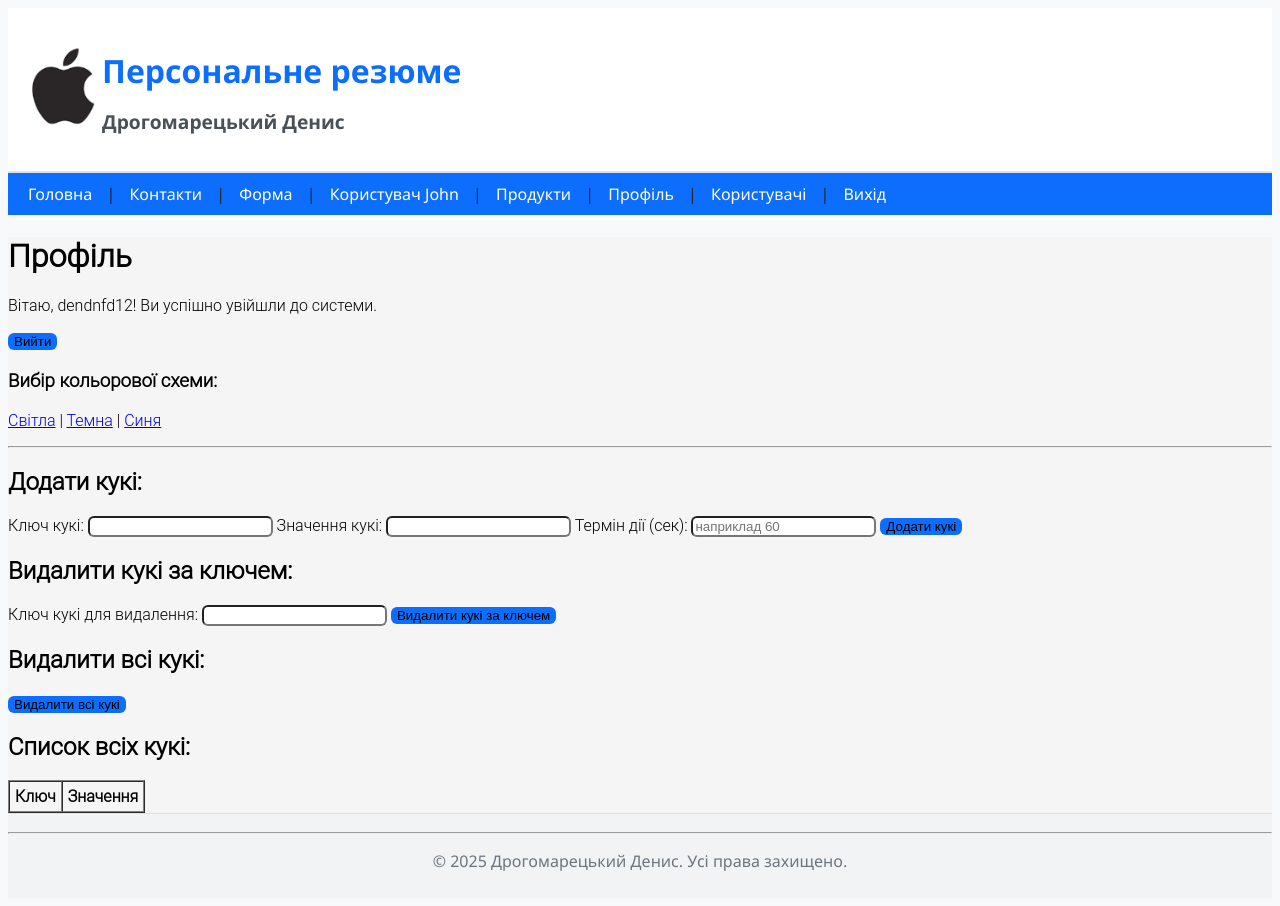
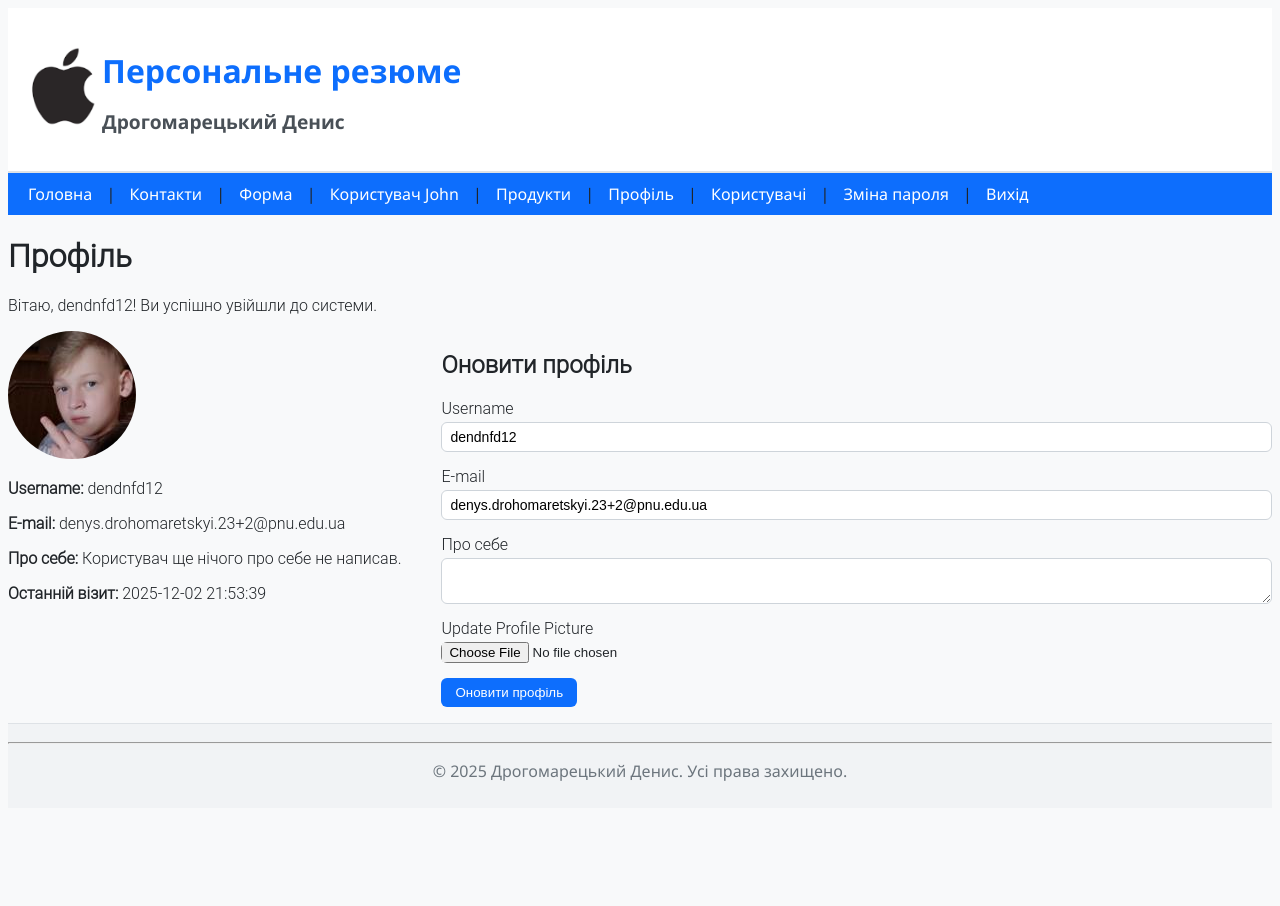
Before and after one commit to fxtortic/flask_app_drohomaretskyi, a Flask app: page /users/profile in a window 1280 px wide. After the commit the page ends 781 px from the top, so only its background shows below. Run offline with Flask 3, Linux system fonts and the light colour scheme; a user stored in the database is signed in; data comes from the database, SQL or seed files in the repository; both versions use the stored data as it was after the commit; lists and menus that the app fills with data are empty; some libraries are stand-ins or nearby versions.

Commit message:
feat: complete all task form lab 10

```diff
--- a/app/forms.py
+++ b/app/forms.py
@@ -15,6 +15,10 @@ from wtforms.validators import (
     EqualTo,
     ValidationError,
 )
+
+# НОВЕ:
+from flask_wtf.file import FileField, FileAllowed
+from flask_login import current_user
 
 
 # ---------- ContactForm ----------
@@ -98,6 +102,44 @@ class RegistrationForm(FlaskForm):
             raise ValidationError("Користувач з таким email вже існує.")
 
 
+# ---------- UpdateAccountForm ----------
+class UpdateAccountForm(FlaskForm):
+    username = StringField(
+        "Username",
+        validators=[DataRequired(), Length(min=3, max=50)],
+    )
+    email = StringField(
+        "E-mail",
+        validators=[DataRequired(), Email(), Length(max=120)],
+    )
+    about_me = TextAreaField(
+        "Про себе",
+        validators=[Length(max=500)],
+    )
+
+    picture = FileField(
+        "Update Profile Picture",
+        validators=[FileAllowed(["jpg", "jpeg", "png"])],
+    )
+
+    submit = SubmitField("Оновити профіль")
+
+    def validate_username(self, field: StringField) -> None:
+        if field.data != current_user.username:
+            from app.users.models import User
+
+            user = User.query.filter_by(username=field.data).first()
+            if user:
+                raise ValidationError("Користувач з таким username вже існує.")
+
+    def validate_email(self, field: StringField) -> None:
+        if field.data != current_user.email:
+            from app.users.models import User
+
+            user = User.query.filter_by(email=field.data).first()
+            if user:
+                raise ValidationError("Користувач з таким email вже існує.")
+
 # ---------- PostForm (для постів / тегів) ----------
 class PostForm(FlaskForm):
     title = StringField(
@@ -124,3 +166,21 @@ class PostForm(FlaskForm):
         self.tags.choices = [
             (t.id, t.name) for t in Tag.query.order_by(Tag.name)
         ]
+
+class ChangePasswordForm(FlaskForm):
+    current_password = PasswordField(
+        "Current Password",
+        validators=[DataRequired(), Length(min=3, max=100)],
+    )
+    new_password = PasswordField(
+        "New Password",
+        validators=[DataRequired(), Length(min=3, max=100)],
+    )
+    confirm_new_password = PasswordField(
+        "Confirm Password",
+        validators=[
+            DataRequired(),
+            EqualTo("new_password", message="Field must be equal to new_password."),
+        ],
+    )
+    submit = SubmitField("Change Password")
--- a/app/templates/partials/_nav.html
+++ b/app/templates/partials/_nav.html
@@ -8,6 +8,7 @@
     {% if current_user.is_authenticated %}
         <a href="{{ url_for('users.profile') }}">Профіль</a> |
         <a href="{{ url_for('users.users_list') }}">Користувачі</a> |
+        <a href="{{ url_for('users.change_password') }}">Зміна пароля</a> |
         <a href="{{ url_for('users.logout') }}">Вихід</a>
     {% else %}
         <a href="{{ url_for('users.register') }}">Реєстрація</a> |
--- a/app/users/templates/users/profile.html
+++ b/app/users/templates/users/profile.html
@@ -1,67 +1,67 @@
 {% extends "base.html" %}
+{% from "partials/_render_field.html" import render_field %}
 
 {% block content %}
 
-{# Клас для теми: light / dark / blue #}
-<div class="profile-page {{ theme }}">
+<div class="profile-page">
+
     <h1>Профіль</h1>
-    <p>Вітаю, {{ user }}! Ви успішно увійшли до системи.</p>
+    <p>Вітаю, {{ user.username }}! Ви успішно увійшли до системи.</p>
 
-    <form action="{{ url_for('users.logout') }}" method="get" style="margin-bottom: 20px;">
-        <button type="submit">Вийти</button>
-    </form>
+    <div class="account-wrapper" style="display: flex; gap: 40px; align-items: flex-start;">
 
-    <h3>Вибір кольорової схеми:</h3>
-    <p>
-        <a href="{{ url_for('users.set_theme', scheme='light') }}">Світла</a> |
-        <a href="{{ url_for('users.set_theme', scheme='dark') }}">Темна</a> |
-        <a href="{{ url_for('users.set_theme', scheme='blue') }}">Синя</a>
-    </p>
+        <div class="account-info">
 
-    <hr>
+            <img src="{{ image_file }}"
+                 alt="Profile picture of {{ user.username }}"
+                 style="width: 128px; height: 128px; border-radius: 50%; object-fit: cover;">
 
-    <h2>Додати кукі:</h2>
-    <form method="post" action="{{ url_for('users.profile') }}" style="margin-bottom: 20px;">
-        <input type="hidden" name="action" value="add">
-        <label for="cookie_key">Ключ кукі:</label>
-        <input type="text" id="cookie_key" name="cookie_key" required>
+            <p><strong>Username:</strong> {{ user.username }}</p>
+            <p><strong>E-mail:</strong> {{ user.email or "-" }}</p>
 
-        <label for="cookie_value">Значення кукі:</label>
-        <input type="text" id="cookie_value" name="cookie_value" required>
+            <p>
+                <strong>Про себе:</strong>
+                {{ user.about_me or "Користувач ще нічого про себе не написав." }}
+            </p>
 
-        <label for="cookie_max_age">Термін дії (сек):</label>
-        <input type="text" id="cookie_max_age" name="cookie_max_age" placeholder="наприклад 60">
+            <p>
+                <strong>Останній візит:</strong>
+                {% if user.last_seen %}
+                    {{ user.last_seen.strftime('%Y-%m-%d %H:%M:%S') }}
+                {% else %}
+                    ще не зафіксовано
+                {% endif %}
+            </p>
 
-        <button type="submit">Додати кукі</button>
-    </form>
+        </div>
 
-    <h2>Видалити кукі за ключем:</h2>
-    <form method="post" action="{{ url_for('users.profile') }}" style="margin-bottom: 20px;">
-        <input type="hidden" name="action" value="delete_one">
-        <label for="cookie_delete_key">Ключ кукі для видалення:</label>
-        <input type="text" id="cookie_delete_key" name="cookie_delete_key" required>
-        <button type="submit">Видалити кукі за ключем</button>
-    </form>
+        <div class="account-form" style="flex: 1;">
 
-    <h2>Видалити всі кукі:</h2>
-    <form method="post" action="{{ url_for('users.profile') }}" style="margin-bottom: 20px;">
-        <input type="hidden" name="action" value="delete_all">
-        <button type="submit">Видалити всі кукі</button>
-    </form>
+            <h2>Оновити профіль</h2>
 
-    <h2>Список всіх кукі:</h2>
-    <table border="1" cellpadding="5" cellspacing="0">
-        <tr>
-            <th>Ключ</th>
-            <th>Значення</th>
-        </tr>
-        {% for k, v in cookies.items() %}
-        <tr>
-            <td>{{ k }}</td>
-            <td>{{ v }}</td>
-        </tr>
-        {% endfor %}
-    </table>
+            <form method="post"
+                  action="{{ url_for('users.profile') }}"
+                  enctype="multipart/form-data">
+
+                {{ form.hidden_tag() }}
+
+                {{ render_field(form.username) }}
+                {{ render_field(form.email) }}
+                {{ render_field(form.about_me) }}
+
+                <div class="form-group">
+                    {{ form.picture.label }}
+                    {{ form.picture() }}
+                    {% for error in form.picture.errors %}
+                        <span class="error" style="color: red;">{{ error }}</span>
+                    {% endfor %}
+                </div>
+
+                {{ form.submit(class="btn-primary") }}
+
+            </form>
+        </div>
+    </div>
 </div>
 
 {% endblock %}
--- a/app/users/views.py
+++ b/app/users/views.py
@@ -4,7 +4,6 @@ from flask import (
     redirect,
     url_for,
     flash,
-    make_response,
 )
 from flask_login import (
     login_user,
@@ -14,8 +13,9 @@ from flask_login import (
 )
 
 from app.users import users_bp
-from app.forms import LoginForm, RegistrationForm
+from app.forms import LoginForm, RegistrationForm, UpdateAccountForm, ChangePasswordForm
 from app.users.models import User
+from app.users.utils import save_profile_picture
 from app import db
 
 
@@ -26,7 +26,6 @@ def greetings(name):
     return render_template("users/hi.html", name=name, age=age)
 
 
-# ---------- РЕЄСТРАЦІЯ ----------
 @users_bp.route("/register", methods=["GET", "POST"])
 def register():
     if current_user.is_authenticated:
@@ -53,7 +52,6 @@ def register():
     return render_template("users/register.html", page_title="Register", form=form)
 
 
-# ---------- ВХІД ----------
 @users_bp.route("/login", methods=["GET", "POST"])
 def login():
     if current_user.is_authenticated:
@@ -82,88 +80,62 @@ def login():
     return render_template("users/login.html", page_title="Login", form=form)
 
 
-# ---------- ПРОФІЛЬ (ЗАХИЩЕНИЙ @login_required) ----------
 @users_bp.route("/profile", methods=["GET", "POST"])
 @login_required
 def profile():
-    username = current_user.username
+    form = UpdateAccountForm()
 
-    if request.method == "POST":
-        action = request.form.get("action")
+    if form.validate_on_submit():
+        if form.picture.data:
+            picture_file = save_profile_picture(form.picture.data)
+            current_user.image = picture_file
 
-        if action == "add":
-            key = request.form.get("cookie_key", "").strip()
-            value = request.form.get("cookie_value", "").strip()
-            max_age = request.form.get("cookie_max_age", "").strip()
+        current_user.username = form.username.data
+        current_user.email = form.email.data
+        current_user.about_me = form.about_me.data
 
-            if not key or not value:
-                flash("Ключ і значення кукі обовʼязкові.", "error")
-                return redirect(url_for("users.profile"))
+        db.session.commit()
+        flash("Ваш профіль оновлено!", "success")
+        return redirect(url_for("users.profile"))
 
-            resp = make_response(redirect(url_for("users.profile")))
-            if max_age.isdigit():
-                resp.set_cookie(key, value, max_age=int(max_age))
-            else:
-                resp.set_cookie(key, value)
+    elif request.method == "GET":
+        form.username.data = current_user.username
+        form.email.data = current_user.email
+        form.about_me.data = current_user.about_me
 
-            flash(f"Кука '{key}' додана.", "success")
-            return resp
-
-        if action == "delete_one":
-            key = request.form.get("cookie_delete_key", "").strip()
-            if not key:
-                flash("Вкажіть ключ кукі для видалення.", "error")
-                return redirect(url_for("users.profile"))
-
-            resp = make_response(redirect(url_for("users.profile")))
-            resp.delete_cookie(key)
-            flash(f"Кука '{key}' видалена (якщо вона існувала).", "info")
-            return resp
-
-        if action == "delete_all":
-            resp = make_response(redirect(url_for("users.profile")))
-            for ckey in request.cookies.keys():
-                if ckey == "session":
-                    continue
-                resp.delete_cookie(ckey)
-            flash("Усі кукі (крім сесійної) видалені.", "info")
-            return resp
-
-    cookies_dict = request.cookies
-    current_theme = request.cookies.get("profile_theme", "light")
+    image_file = url_for(
+        "static",
+        filename="profile_pics/" + (current_user.image or "profile_default.jpg"),
+    )
 
     return render_template(
         "users/profile.html",
-        page_title="Profile",
-        user=username,
-        cookies=cookies_dict,
-        theme=current_theme,
+        page_title="Профіль",
+        user=current_user,
+        form=form,
+        image_file=image_file,
     )
 
+@users_bp.route("/change-password", methods=["GET", "POST"])
+@login_required
+def change_password():
+    form = ChangePasswordForm()
 
-# ---------- ВИХІД ----------
-@users_bp.route("/logout")
-@login_required
-def logout():
-    logout_user()
-    flash("Ви вийшли із системи.", "info")
-    return redirect(url_for("users.login"))
+    if form.validate_on_submit():
+        if not current_user.check_password(form.current_password.data):
+            flash("Поточний пароль вказано неправильно.", "error")
+        else:
+            current_user.set_password(form.new_password.data)
+            db.session.commit()
+            flash("Пароль успішно змінено.", "success")
+            return redirect(url_for("users.profile"))
 
+    return render_template(
+        "users/change_password.html",
+        page_title="Change Password",
+        form=form,
+    )
 
-# ---------- ЗМІНА КОЛЬОРОВОЇ СХЕМИ ----------
-@users_bp.route("/set-theme/<string:scheme>")
-@login_required
-def set_theme(scheme: str):
-    allowed = {"light", "dark", "blue"}
-    if scheme not in allowed:
-        flash("Невідома кольорова схема.", "error")
-        return redirect(url_for("users.profile"))
-
-    resp = make_response(redirect(url_for("users.profile")))
-    resp.set_cookie("profile_theme", scheme, max_age=30 * 24 * 60 * 60)
-
-    flash(f"Кольорова схема змінена на '{scheme}'.", "info")
-    return resp
 
 @users_bp.route("/users-list")
 @login_required
@@ -171,8 +143,16 @@ def users_list():
     users = User.query.order_by(User.id).all()
     total = len(users)
     return render_template(
-        "users/users_list.html",
+        "users/list.html",
         page_title="Усі користувачі",
         users=users,
         total=total,
     )
+
+
+@users_bp.route("/logout")
+@login_required
+def logout():
+    logout_user()
+    flash("Ви вийшли із системи.", "info")
+    return redirect(url_for("users.login"))
```
Also changed, not shown: app/__init__.py (+8 -1 lines), app/users/models.py (+16 -1 lines), app/users/templates/users/change_password.html (added, +18 -0 lines), app/users/utils.py (added, +26 -0 lines), migrations/versions/ff883a3a3a3a_add_profile_fields.py (added, +36 -0 lines), app.db, app/static/profile_pics/4d7f771102e961d2.jpg (added), app/static/profile_pics/6c69022a0a65d227.png (added), app/static/profile_pics/profile_default.png (added).
